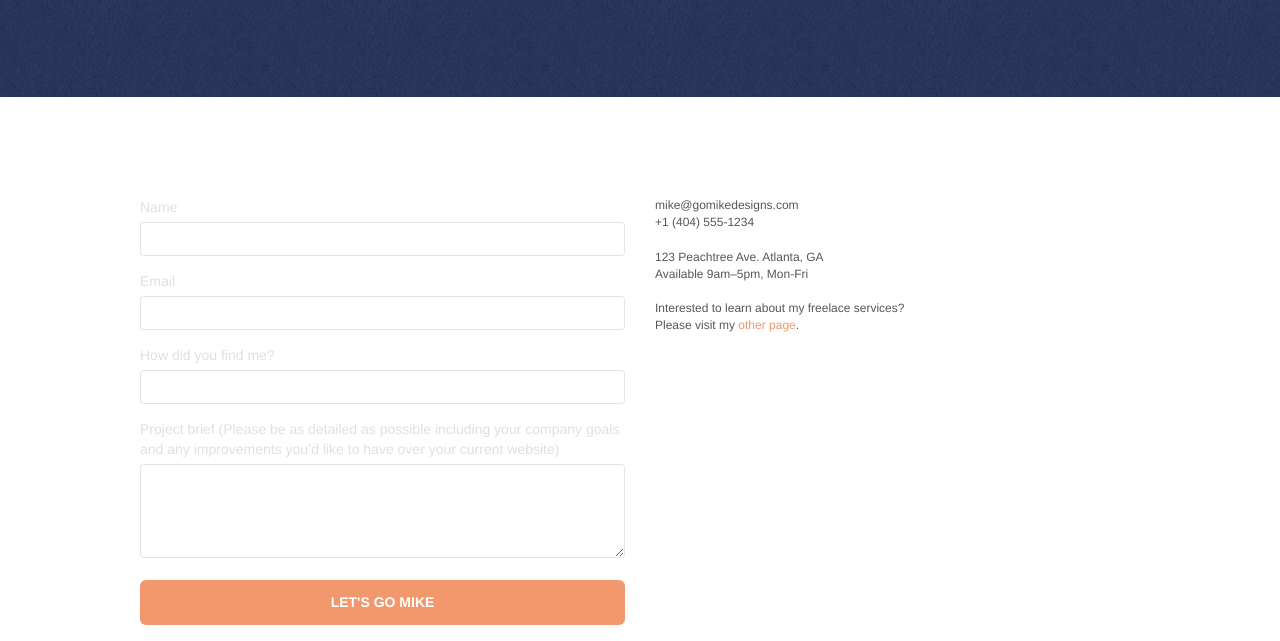
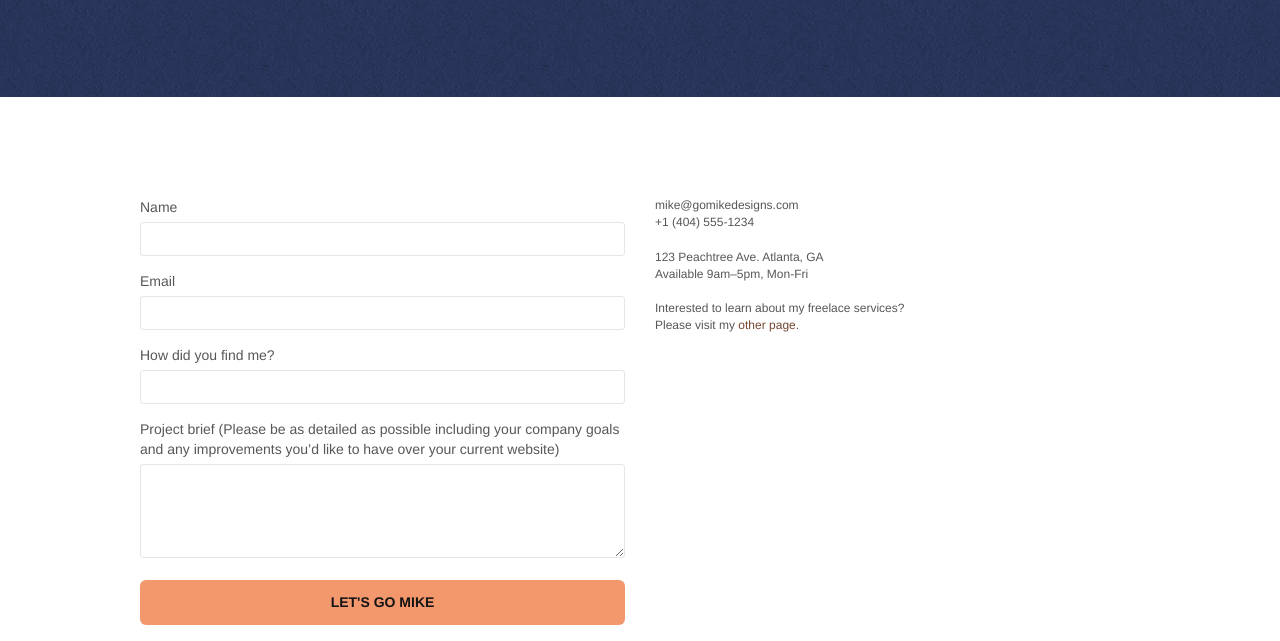
Before and after one commit to apralyn/Pro4-GoMikeDesigns, a plain HTML site: page page2.html in a window 1280 px wide. Shown: the part 311-952 px from the top of the page. Drawn offline with nearby package versions, Linux system fonts and the light colour scheme; files that its build step writes are made by us from their sources; a script that the page names is missing.

Commit message:
wip accessibility

```diff
--- a/page2.html
+++ b/page2.html
@@ -1,5 +1,5 @@
 <!doctype html>
-<html lang="Default">
+<html lang="en">
 <head>
     <meta charset="utf-8">
     <meta name="keywords" content="seo, google, website, internet, web design, design agency, design agency, design agency, design agency, design agency, design agency, logo design atlanta">
--- a/style.css
+++ b/style.css
@@ -504,7 +504,6 @@ h3,
 h4,
 h5,
 h6,
-label,
 .btn,
 .col-sm-4 a,
 .row h2
@@ -518,7 +517,7 @@ label,
 .col-sm-4 a {
     padding: 1em;
 }
-a, p {
+label, a, p {
     font-family: "helvetica";
     font-weight: 400;
     color: #575757!important;
@@ -668,7 +667,8 @@ h1, h4 {
 .btn-atomic-tangerine {
     background: #F3976C;
     /* color: #FFFFFF!important; */
-    color: #FFF!important;
+    /* color: #FFF!important; */
+    color: #141414!important
 }
 
 .btn-atomic-tangerine:hover {
@@ -688,7 +688,9 @@ h1, h4 {
 }
 
 .ltc-atomic-tangerine {
-    color: #F3976C!important;
+    /* color: #F3976C!important; */
+    color: #744731!important;
+
 }
 
 .ltc-atomic-tangerine:hover {
```
